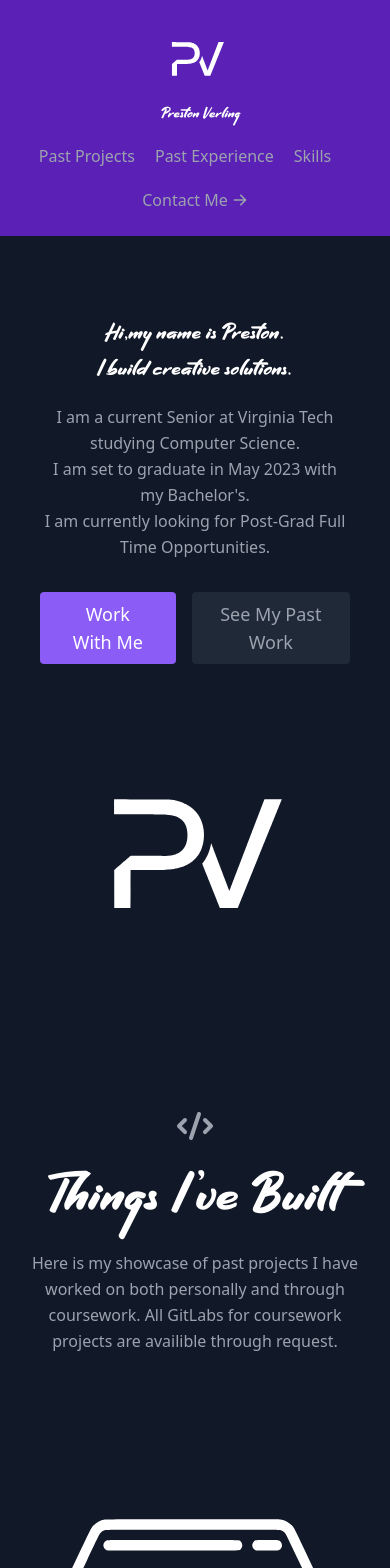
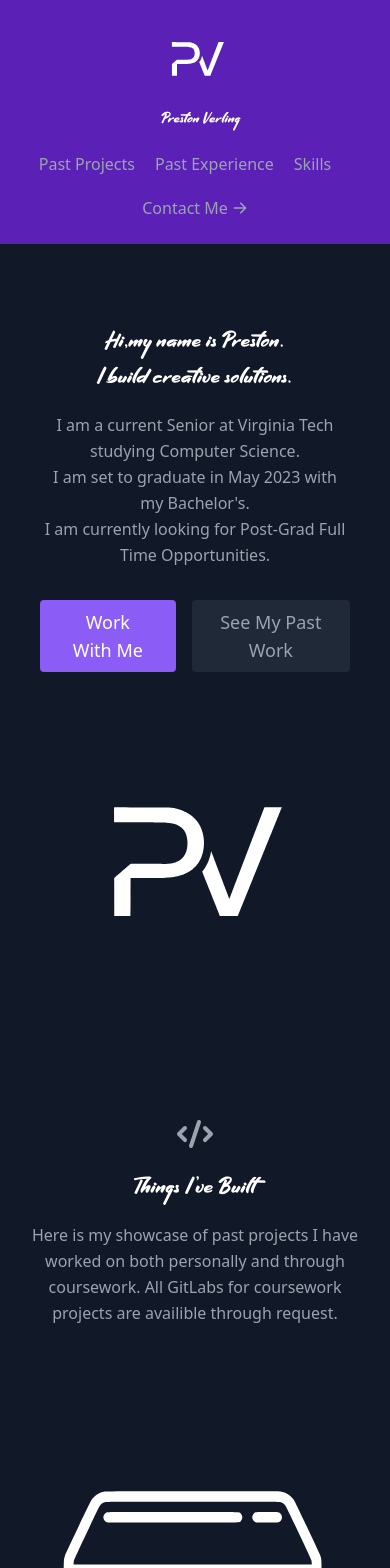
Before and after one commit to PrestonV78/website, a React (Create React App) app: page / in a window 390 px wide. Shown: the top 1568 px of the page. Built offline with nearby package versions, Linux system fonts and the light colour scheme.

Commit message:
Style v5

```diff
--- a/src/components/Navbar.js
+++ b/src/components/Navbar.js
@@ -12,7 +12,7 @@ export default function Navbar() {
             src="../Logo.svg"
           />
         </div>
-        <a className="title-font font-HelloZone text-white mb-4 md:mb-0">
+        <a className="title-font font-HelloZone text-white mb-4 md:mb-0 sm:text-7xl text-3xl">
           <a href="#about" className="ml-3 text-xl">
             Preston Verling
           </a>
--- a/src/components/Projects.js
+++ b/src/components/Projects.js
@@ -8,7 +8,7 @@ export default function Projects() {
       <div className="container px-5 py-10 mx-auto text-center lg:px-40">
         <div className="flex flex-col w-full mb-20">
           <CodeIcon className="mx-auto inline-block w-10 mb-4" />
-          <h1 className="sm:text-4xl text-7xl font-HelloZone title-font mb-4 text-white">
+          <h1 className="sm:text-7xl text-3xl font-HelloZone title-font mb-4 text-white">
             Things I've Built
           </h1>
           <p className="lg:w-2/3 mx-auto leading-relaxed text-base">
--- a/src/components/Skills.js
+++ b/src/components/Skills.js
@@ -9,7 +9,7 @@ export default function Skills() {
       <div className="container px-5 py-10 mx-auto">
         <div className="text-center mb-20">
           <ChipIcon className="w-10 inline-block mb-4" />
-          <h1 className="sm:text-4xl text-3xl font-medium title-font text-white mb-4">
+          <h1 className="sm:text-7xl text-3xl font-HelloZone title-font text-white mb-4">
             Skills &amp; Technologies
           </h1>
         </div>
@@ -29,7 +29,7 @@ export default function Skills() {
       <div className="container px-5 py-10 mx-auto">
         <div className="text-center mb-20">
           <BookOpenIcon className="w-10 inline-block mb-4" />
-          <h1 className="sm:text-4xl text-3xl font-medium title-font text-white mb-4">
+          <h1 className="sm:text-7xl text-3xl font-HelloZone title-font text-white mb-4">
             Relevant Courses
           </h1>
         </div>
```
